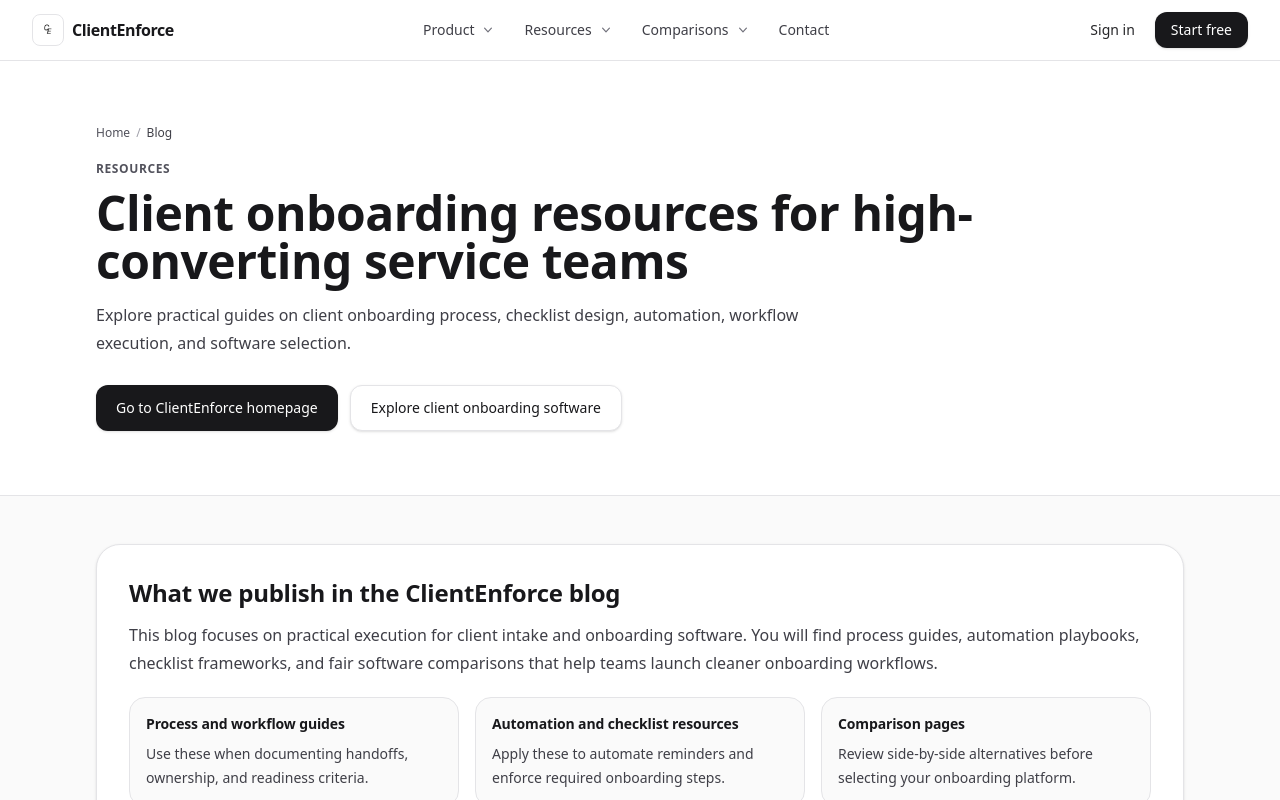
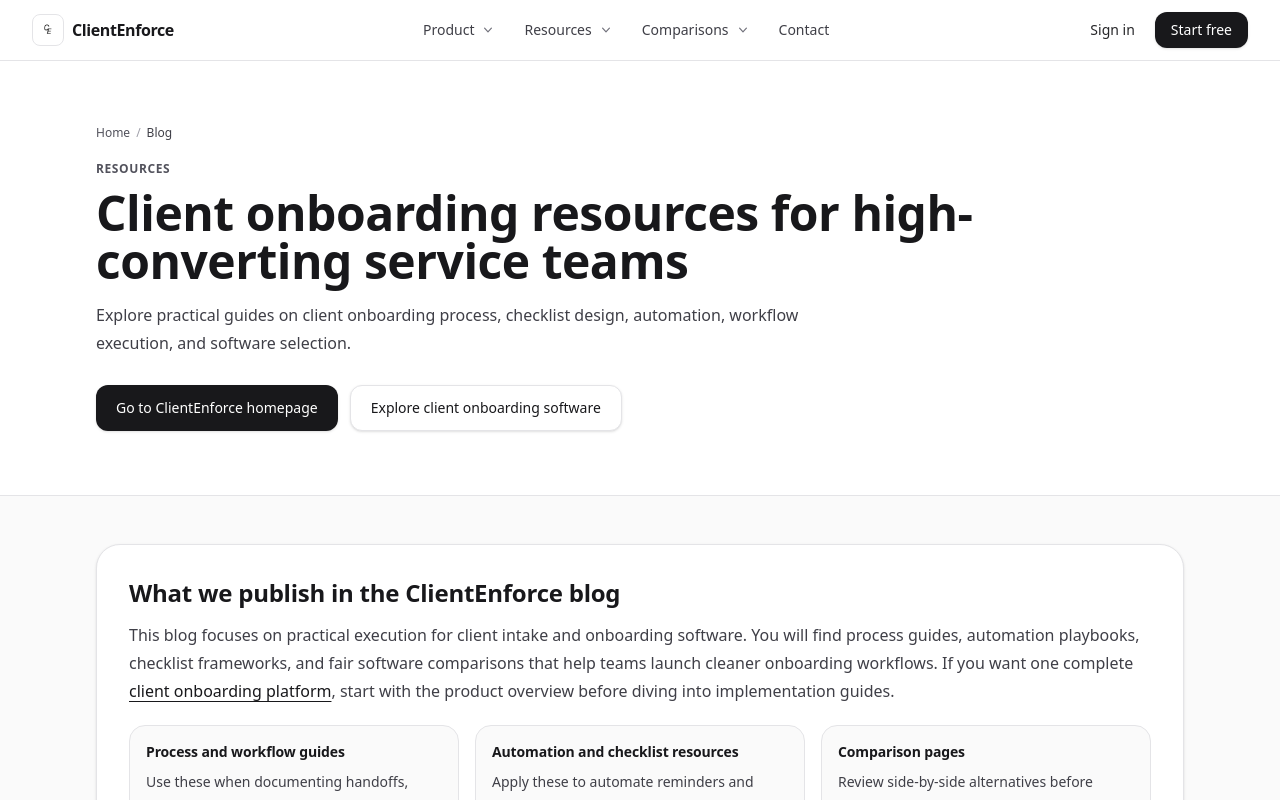
Before and after one commit to ToChill2006/ClientEnforce, a Next.js app: page /blog in a window 1280 px wide. Shown: the top 800 px of the page. Built offline with nearby package versions, Linux system fonts and the light colour scheme.

Commit message:
Add contextual internal links to client-onboarding-software

```diff
--- a/src/app/features/page.tsx
+++ b/src/app/features/page.tsx
@@ -154,6 +154,12 @@
                     <h3 className="font-semibold text-zinc-900">Less chasing</h3>
                     <p className="mt-2 text-sm leading-6 text-zinc-600">
                       Replace long email chains with a portal that shows what’s missing and what’s completed.
+                      If you are looking for a complete platform, explore our
+                      {" "}
+                      <Link href="/client-onboarding-software" className="font-medium text-zinc-900 underline underline-offset-4">
+                        client onboarding software
+                      </Link>
+                      .
                     </p>
                   </div>
                   <div>
--- a/src/app/page.tsx
+++ b/src/app/page.tsx
@@ -664,7 +664,13 @@
                 automate client onboarding
               </Link>
               {" "}
-              in one system.
+              in one system. Many agencies choose dedicated
+              {" "}
+              <Link href="/client-onboarding-software" className="font-medium text-zinc-900 underline underline-offset-4">
+                client onboarding software
+              </Link>
+              {" "}
+              to automate workflows end to end.
             </p>
 
             <h2 className="mt-8 text-2xl font-semibold tracking-tight text-zinc-900">
--- a/src/components/marketing/seo-pages.tsx
+++ b/src/components/marketing/seo-pages.tsx
@@ -783,7 +783,13 @@
                 <p className="mt-3 text-sm leading-7 text-zinc-700 sm:text-base">
                   This blog focuses on practical execution for client intake and onboarding software.
                   You will find process guides, automation playbooks, checklist frameworks, and fair
-                  software comparisons that help teams launch cleaner onboarding workflows.
+                  software comparisons that help teams launch cleaner onboarding workflows. If you want
+                  one complete
+                  {" "}
+                  <Link href="/client-onboarding-software" className="font-medium text-zinc-900 underline underline-offset-4">
+                    client onboarding platform
+                  </Link>
+                  , start with the product overview before diving into implementation guides.
                 </p>
                 <div className="mt-5 grid gap-4 md:grid-cols-3">
                   <article className="rounded-2xl border border-zinc-200 bg-zinc-50 p-4">
--- a/src/lib/content/seo-content.ts
+++ b/src/lib/content/seo-content.ts
@@ -675,6 +675,11 @@
             description: "See how ClientEnforce powers end-to-end onboarding automation.",
           },
           {
+            href: "/client-onboarding-software",
+            label: "client onboarding platform",
+            description: "If you are looking for a complete platform, explore our client onboarding software.",
+          },
+          {
             href: "/blog/client-onboarding-automation",
             label: "client onboarding automation guide",
             description: "Read tactical examples for reminders, escalations, and workflow governance.",
```
